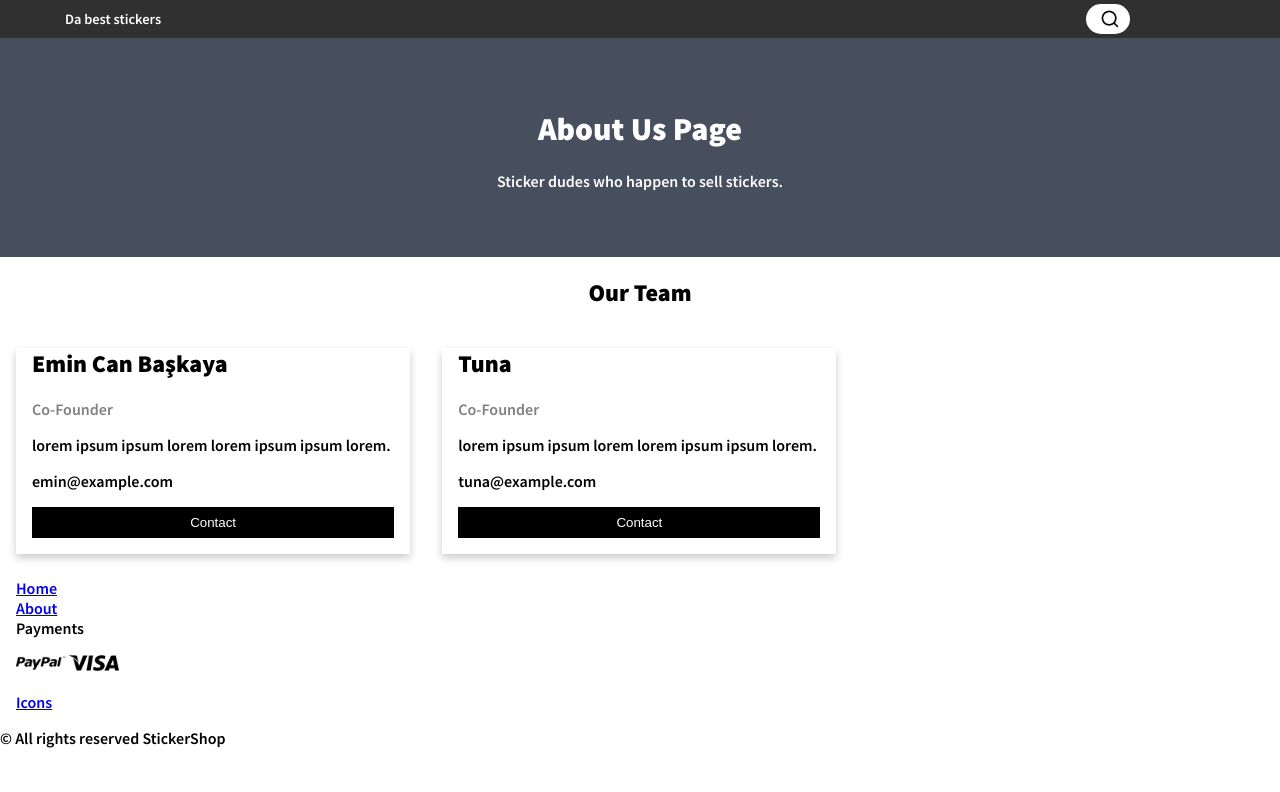
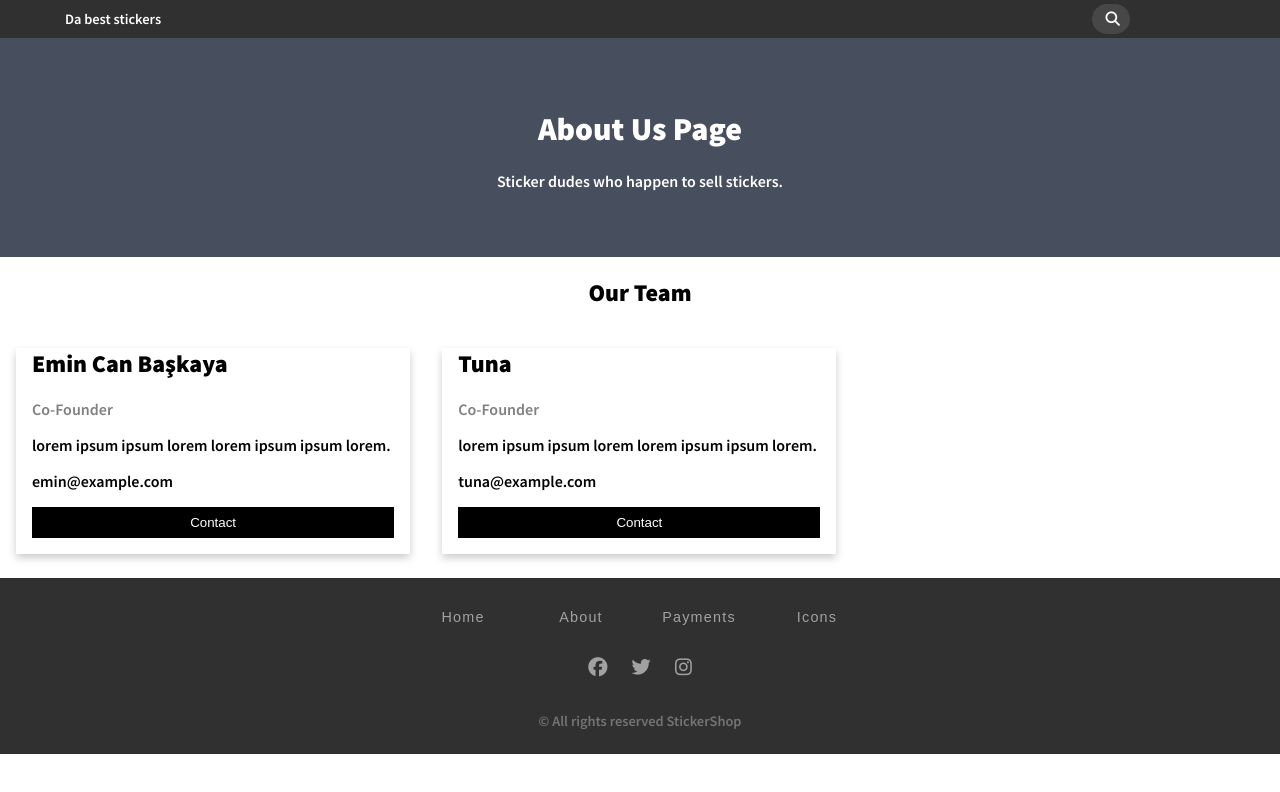
Before and after one commit to emincb/stickershop, a plain HTML site: page src/about.html in a window 1280 px wide. Drawn offline with Linux system fonts and the light colour scheme.

Commit message:
fixing bugs

```diff
--- a/src/about.html
+++ b/src/about.html
@@ -4,10 +4,14 @@
     <meta charset="utf-8" />
     <title>About</title>
     <link rel="stylesheet" href="css/about.css" />
-    <link rel="stylesheet" href="css/items/footer.css" />
+    <link rel="stylesheet" href="css/items/footer-section.css" />
+    <script
+      src="https://kit.fontawesome.com/4e84f53473.js"
+      crossorigin="anonymous"
+    ></script>
   </head>
   <body>
-    <div class="top-header">
+    <section class="top-header">
       <div class="left-cont">
         <span>Da best stickers</span>
       </div>
@@ -19,15 +23,10 @@
             type="text"
             placeholder="Type to search"
           />
-          <img
-            id="search-icon"
-            src="img/search.png"
-            alt="search-icon"
-            height="20px"
-          />
+          <i class="fa-solid fa-magnifying-glass"></i>
         </div>
       </div>
-    </div>
+    </section>
     <div class="about-section">
       <h1>About Us Page</h1>
       <p>Sticker dudes who happen to sell stickers.</p>
@@ -63,7 +62,7 @@
       </div>
     </div>
     <footer>
-      <div class="footer-container">
+      <section class="footer-section">
         <div class="top">
           <div class="home container">
             <a href="index.html"><span>Home</span></a>
@@ -73,29 +72,20 @@
           </div>
           <div class="payments container">
             <span>Payments</span>
-            <div class="payment-methods">
-              <img
-                class="payment-icon"
-                src="img/paypal.png"
-                alt="paypal"
-                width="50px"
-              />
-              <img
-                class="payment-icon"
-                src="img/visa.png"
-                alt="visa"
-                width="50px"
-              />
-            </div>
           </div>
           <div class="icons container">
             <a href="icons.html"><span>Icons</span></a>
           </div>
         </div>
+        <div class="middle">
+          <i class="fa-brands fa-facebook"></i>
+          <i class="fa-brands fa-twitter"></i>
+          <i class="fa-brands fa-instagram"></i>
+        </div>
         <div class="bottom">
           <p class="copyright">© All rights reserved StickerShop</p>
         </div>
-      </div>
+      </section>
     </footer>
   </body>
 </html>
--- a/src/css/about.css
+++ b/src/css/about.css
@@ -96,7 +96,8 @@ html {
 }
 
 .search-box {
-  background: white;
+  color: white;
+  background: rgb(71, 71, 71);
   margin: 2px 0px;
   padding: 0px 10px;
   border-radius: 30px;
@@ -115,4 +116,5 @@ html {
   outline: none;
   transition: all 0.4s ease;
   width: 0px;
+  color: white;
 }
```
